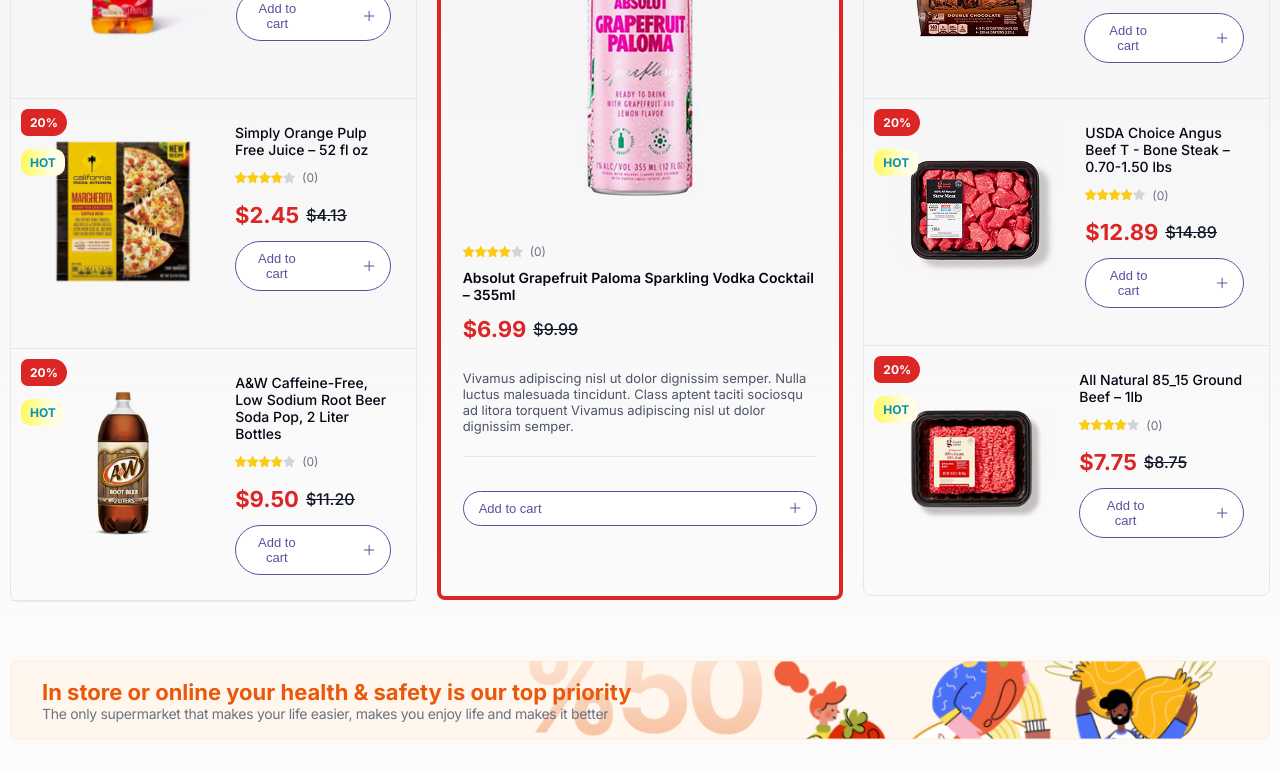
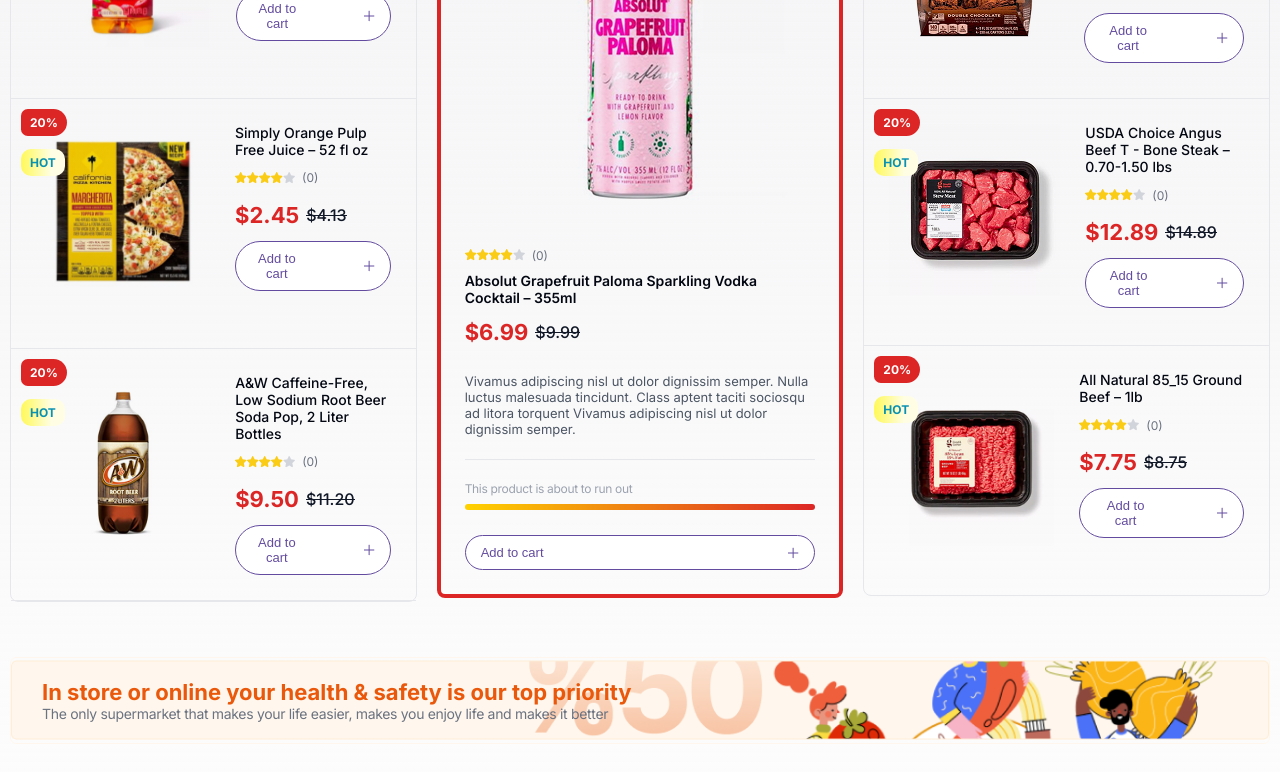
Before and after one commit to R4AYA4R/JinStoreReactJsNodeJsMongoDb, a React (Create React App) app in the folder client-reactjs/: page / in a window 1280 px wide. Shown: the part 2319-3091 px from the top of the page. Built offline with nearby package versions, Linux system fonts and the light colour scheme; a web font is replaced by a local one.

Commit message:
changed midBlock item in sectionBestSellers

```diff
--- a/client-reactjs/src/components/SectionBestSellers.tsx
+++ b/client-reactjs/src/components/SectionBestSellers.tsx
@@ -147,6 +147,8 @@
                                     <p className="item__priceBlock-priceUsual">$9.99</p>
                                 </div>
                                 <p className="sectoinBestSellers__midBlock-itemDesc">Vivamus adipiscing nisl ut dolor dignissim semper. Nulla luctus malesuada tincidunt. Class aptent taciti sociosqu ad litora torquent Vivamus adipiscing nisl ut dolor dignissim semper.</p>
+                                <p className="sectionBestSellers__midBlock-itemSubDesc">This product is about to run out</p>
+                                <div className="sectionBestSellers__midBlock-itemGradient"></div>
                                 <div className="sectionNewArrivals__item-cartBlock">
                                     <button className="sectionNewArrivals__cartBlock-btn sectionBestSellers__cartBlock-btn sectionBestSellers__midItem-cartBtn">
                                         <p className="cartBlock__btn-text">Add to cart</p>
--- a/client-reactjs/src/index.css
+++ b/client-reactjs/src/index.css
@@ -602,7 +602,7 @@
 .sectionBestSellers__midBlock-item{
   display: flex;
   flex-direction: column;
-  padding: 22px;
+  padding: 24px;
   border-radius: 8px;
   border:4px solid #DC2626;
 }
@@ -638,10 +638,26 @@
   border-bottom: 1px solid #E5E7EB;
 }
 
+.sectionBestSellers__midBlock-itemSubDesc{
+  font-size: 12px;
+  font-weight: 400;
+  letter-spacing: -0.32px;
+  color: #9CA3AF;
+  margin-bottom: 8px;
+  margin-top: 12px;
+}
+
+.sectionBestSellers__midBlock-itemGradient{
+  width: 100%;
+  height: 6px;
+  background-image: linear-gradient( to right, rgba(255,210,0,1),rgba(220,38,38,1));
+  border-radius: 6px;
+}
+
 .sectionBestSellers__midItem-cartBtn{
   width: 100%;
   justify-content: space-between;
-  margin: 25px 0 48px;
+  margin-top: 25px;
 }
 
 .sectionPromo{
```
